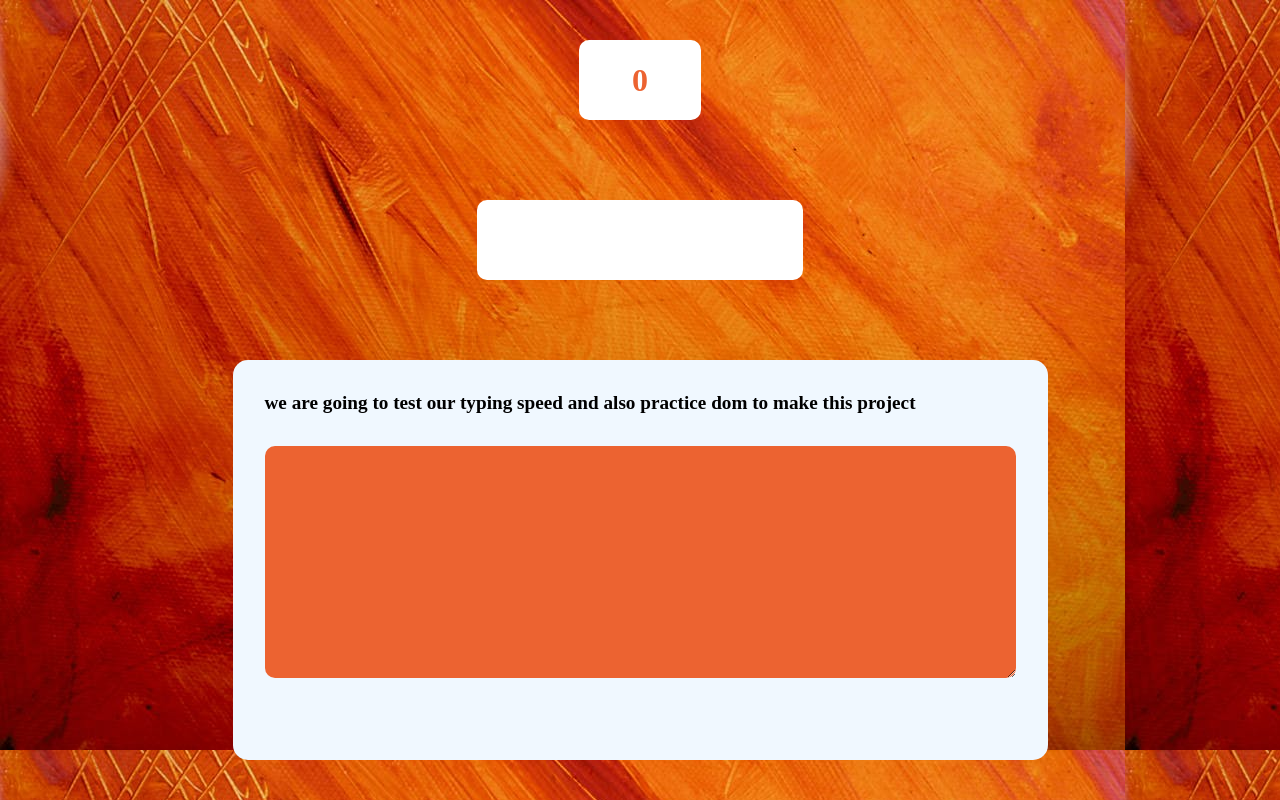
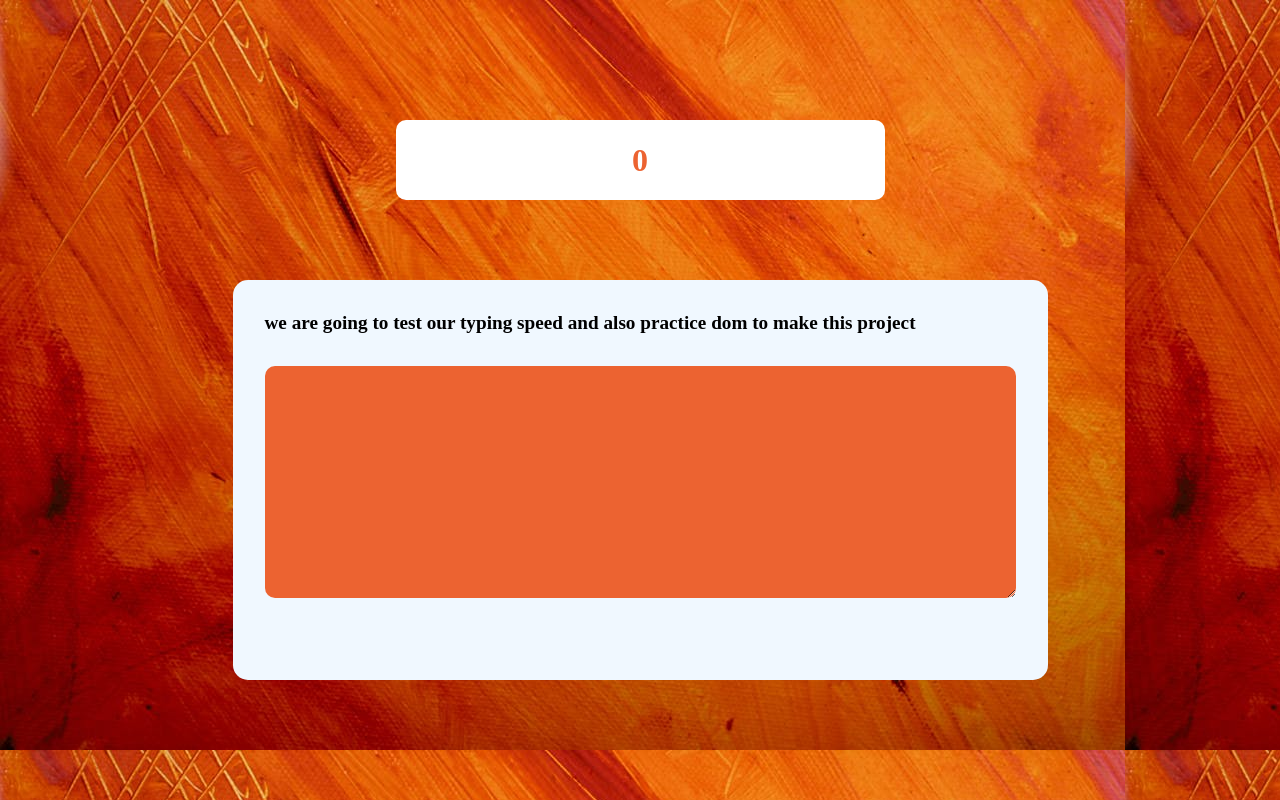
Before and after one commit to bahnisikhadhar/Typing-Speed-Checker, a plain HTML site: page index.html in a window 1280 px wide. Drawn offline with Linux system fonts and the light colour scheme.

Commit message:
added typing speed in display

```diff
--- a/index.html
+++ b/index.html
@@ -1,5 +1,6 @@
 <!DOCTYPE html>
 <html lang="en">
+
 <head>
     <meta charset="UTF-8">
     <meta http-equiv="X-UA-Compatible" content="IE=edge">
@@ -7,21 +8,22 @@
     <title>Typing Speed Checker</title>
     <link rel="stylesheet" href="style.css">
 </head>
+
 <body>
     <main>
         <section>
             <div class="timer"></div>
         </section>
-   <section>
-    <div class="speedDisplay"></div>
-   </section>
+
         <section>
             <div class="outer_container">
-        <p class="outer_para">we are going to test our typing speed and also practice dom to make this project</p>
+                <p class="outer_para">we are going to test our typing speed and also practice dom to make this project
+                </p>
                 <textarea name="input" id="input_container" cols="64" rows="10"></textarea>
             </div>
         </section>
     </main>
     <script src="index.js"></script>
 </body>
+
 </html>
--- a/index.js
+++ b/index.js
@@ -71,9 +71,9 @@ clearInterval(myInterval);
 console.log(timer.innerText);// will get the current time
 const speed=demoQuote.split(" ").length/(timer.innerText/60); //typing speed in wpm(word per minute)
 console.log(speed);
-// speedCalculate(speed);
-// speedDisplay.innerText=`${speed}`;
 check=null;
-timer.innerText="0";
+timer.classList.add("size");
+timer.innerText=`Your typing Speed is ${(speed).toFixed(2)}wpm`;
+
 }
 }
--- a/style.css
+++ b/style.css
@@ -14,7 +14,7 @@ body{
 }
 .timer {
     background-color: white;
-    width: 15%;
+    width: 60%;
     height: 10vh;
     margin: 0rem auto 5rem auto;
     border-radius: 10px;
@@ -24,19 +24,7 @@ body{
     font-weight: bold;
     color: rgb(236, 99, 49);
 }
-.speedDisplay {
-    background-color: white;
-    width: 40%;
-    height: 10vh;
-    margin: 0rem auto 5rem auto;
-    border-radius: 10px;
-    display: grid;
-    place-items: center;
-    font-size: 2rem;
-    font-weight: bold;
-    color: rgb(236, 99, 49);
-    /* display: none; */
-}
+
 .outer_container {
     max-width:100% ;
     height: 50vh;
@@ -70,3 +58,6 @@ body{
 .red {
     color: red;
 }
+.size {
+    font-size: 1.5rem;
+}
```
Lines whose indentation alone changed are shown as unchanged.
